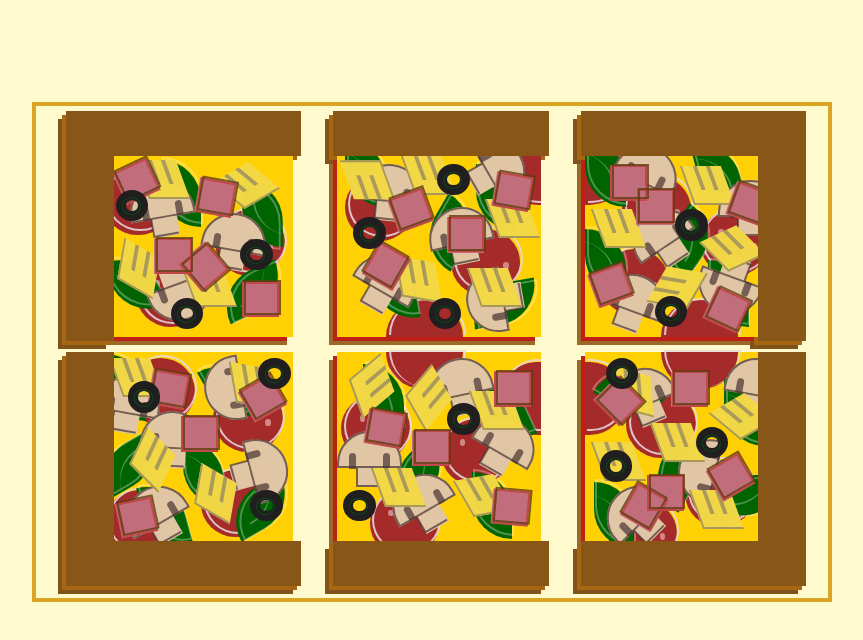
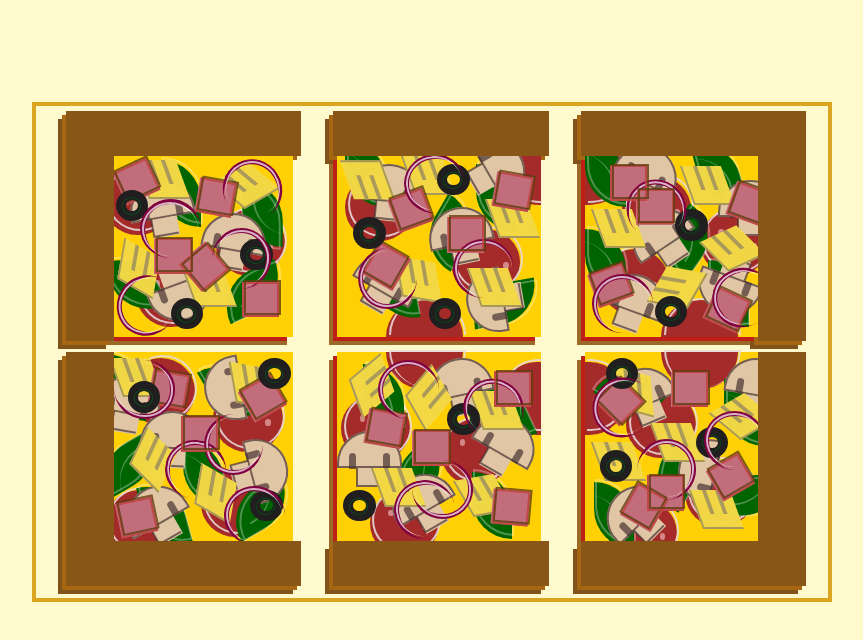
Before and after one commit to kyau8/pizza-party, a website: page index.html in a window 1280 px wide. Shown: the whole page, without its empty margins (208-1071 px from the left). Drawn offline with Linux system fonts and the light colour scheme.

Commit message:
added onion styles

```diff
--- /dev/null
+++ b/dev/styles/partials/_onions.scss
@@ -0,0 +1,142 @@
+/* ONION STYLES */
+.onion {
+    position: absolute;
+    height: 30%;
+    width: 30%;
+    border: 5px solid rgb(128, 0, 64);
+    border-right: none;
+    border-bottom: none;
+    border-radius: 50%;
+}
+
+.onion-accent {
+    position: absolute;
+    height: 100%;
+    width: 100%;
+    border: 2.5px solid rgba(255, 255, 255, 0.7);
+    left: -5%;
+    top: -5%;
+    border-right: none;
+    border-bottom: none;
+    border-radius: 50%;
+}
+
+.s-one-onion-one {
+    top: 30%;
+    left: 25%;
+}
+
+.s-one-onion-two {
+    top: 45%;
+    right: 10%;
+    transform: rotate(90deg);
+}
+
+.s-one-onion-three {
+    top: 10%;
+    right: 5%;
+    transform: rotate(60deg);
+}
+
+.s-one-onion-four {
+    top: 69%;
+    left: 13%;
+    transform: rotate(-60deg);
+}
+
+.s-two-onion-one {
+    top: 7%;
+    right: 37%;
+    transform: rotate(-10deg);
+}
+
+.s-two-onion-two {
+    top: 50%;
+    right: 13%;
+}
+
+.s-two-onion-three {
+    top: 55%;
+    left: 10%;
+    transform: rotate(-90deg);
+}
+
+.s-three-onion-one {
+    top: 20%;
+    left: 20%;
+    transform: rotate(45deg);
+}
+
+.s-three-onion-two {
+    top: 65%;
+    right: 8%;
+    transform: rotate(-30deg);
+}
+
+.s-three-onion-three {
+    top: 68%;
+    left: 3%;
+}
+
+.s-four-onion-one {
+    top: 4%;
+    left: 12%;
+    transform: rotate(-180deg);
+}
+
+.s-four-onion-two {
+    top: 45%;
+    right: 33%;
+    transform: rotate(10deg);
+}
+
+.s-four-onion-three {
+    top: 32%;
+    left: 56%;
+    transform: rotate(-90deg);
+}
+
+.s-four-onion-four {
+    top: 68%;
+    right: 4%;
+}
+
+.s-five-onion-one {
+    top: 4%;
+    right: 50%;
+}
+
+.s-five-onion-two {
+    top: 14%;
+    right: 8%;
+    transform: rotate(30deg);
+}
+
+.s-five-onion-three {
+    top: 55%;
+    left: 37%;
+    transform: rotate(180deg);
+}
+
+.s-five-onion-four {
+    top: 65%;
+    left: 28%;
+    transform: rotate(-10deg);
+}
+
+.s-six-onion-one {
+    bottom: 40%;
+    right: 12%;
+}
+
+.s-six-onion-two {
+    top: 13%;
+    left: 3%;
+    transform: rotate(-45deg);
+}
+
+.s-six-onion-three {
+    top: 45%;
+    right: 45%;
+    transform: rotate(90deg);
+}
--- a/dev/styles/styles.scss
+++ b/dev/styles/styles.scss
@@ -9,3 +9,4 @@
 @import 'partials/pineapple';
 @import 'partials/ham';
 @import 'partials/olive';
+@import 'partials/onions';
--- a/index.html
+++ b/index.html
@@ -124,6 +124,18 @@
                     </div>
                     <div class="olive s-one-olive-three">
                         <div class="olive-accent"></div>
+                    </div>
+                    <div class="onion s-one-onion-one">
+                        <div class="onion-accent"></div>
+                    </div>
+                    <div class="onion s-one-onion-two">
+                        <div class="onion-accent"></div>
+                    </div>
+                    <div class="onion s-one-onion-three">
+                        <div class="onion-accent"></div>
+                    </div>
+                    <div class="onion s-one-onion-four">
+                        <div class="onion-accent"></div>
                     </div>
                 </div>
             </div>
@@ -269,6 +281,15 @@
                     </div>
                     <div class="olive s-two-olive-three">
                         <div class="olive-accent"></div>
+                    </div>
+                    <div class="onion s-two-onion-one">
+                        <div class="onion-accent"></div>
+                    </div>
+                    <div class="onion s-two-onion-two">
+                        <div class="onion-accent"></div>
+                    </div>
+                    <div class="onion s-two-onion-three">
+                        <div class="onion-accent"></div>
                     </div>
                 </div>
             </div>
@@ -419,6 +440,15 @@
                     <div class="olive s-three-olive-two">
                         <div class="olive-accent"></div>
                     </div>
+                    <div class="onion s-three-onion-one">
+                        <div class="onion-accent"></div>
+                    </div>
+                    <div class="onion s-three-onion-two">
+                        <div class="onion-accent"></div>
+                    </div>
+                    <div class="onion s-three-onion-three">
+                        <div class="onion-accent"></div>
+                    </div>
                 </div>
             </div>
         </div>
@@ -568,6 +598,18 @@
                     <div class="olive s-four-olive-three">
                         <div class="olive-accent"></div>
                     </div>
+                    <div class="onion s-four-onion-one">
+                        <div class="onion-accent"></div>
+                    </div>
+                    <div class="onion s-four-onion-two">
+                        <div class="onion-accent"></div>
+                    </div>
+                    <div class="onion s-four-onion-three">
+                        <div class="onion-accent"></div>
+                    </div>
+                    <div class="onion s-four-onion-four">
+                        <div class="onion-accent"></div>
+                    </div>
                 </div>
             </div>
         </div>
@@ -697,6 +739,18 @@
                     </div>
                     <div class="olive s-five-olive-two">
                         <div class="olive-accent"></div>
+                    </div>
+                    <div class="onion s-five-onion-one">
+                        <div class="onion-accent"></div>
+                    </div>
+                    <div class="onion s-five-onion-two">
+                        <div class="onion-accent"></div>
+                    </div>
+                    <div class="onion s-five-onion-three">
+                        <div class="onion-accent"></div>
+                    </div>
+                    <div class="onion s-five-onion-four">
+                        <div class="onion-accent"></div>
                     </div>
                 </div>
             </div>
@@ -842,6 +896,15 @@
                     <div class="olive s-six-olive-three">
                         <div class="olive-accent"></div>
                     </div>
+                    <div class="onion s-six-onion-one">
+                        <div class="onion-accent"></div>
+                    </div>
+                    <div class="onion s-six-onion-two">
+                        <div class="onion-accent"></div>
+                    </div>
+                    <div class="onion s-six-onion-three">
+                        <div class="onion-accent"></div>
+                    </div>
                 </div>
             </div>
         </div>
--- a/public/styles/style.css
+++ b/public/styles/style.css
@@ -1319,3 +1319,138 @@ body {
 .s-six-olive-three {
   top: 3%;
   left: 10%; }
+
+/* ONION STYLES */
+.onion {
+  position: absolute;
+  height: 30%;
+  width: 30%;
+  border: 5px solid #800040;
+  border-right: none;
+  border-bottom: none;
+  border-radius: 50%; }
+
+.onion-accent {
+  position: absolute;
+  height: 100%;
+  width: 100%;
+  border: 2.5px solid rgba(255, 255, 255, 0.7);
+  left: -5%;
+  top: -5%;
+  border-right: none;
+  border-bottom: none;
+  border-radius: 50%; }
+
+.s-one-onion-one {
+  top: 30%;
+  left: 25%; }
+
+.s-one-onion-two {
+  top: 45%;
+  right: 10%;
+  -webkit-transform: rotate(90deg);
+          transform: rotate(90deg); }
+
+.s-one-onion-three {
+  top: 10%;
+  right: 5%;
+  -webkit-transform: rotate(60deg);
+          transform: rotate(60deg); }
+
+.s-one-onion-four {
+  top: 69%;
+  left: 13%;
+  -webkit-transform: rotate(-60deg);
+          transform: rotate(-60deg); }
+
+.s-two-onion-one {
+  top: 7%;
+  right: 37%;
+  -webkit-transform: rotate(-10deg);
+          transform: rotate(-10deg); }
+
+.s-two-onion-two {
+  top: 50%;
+  right: 13%; }
+
+.s-two-onion-three {
+  top: 55%;
+  left: 10%;
+  -webkit-transform: rotate(-90deg);
+          transform: rotate(-90deg); }
+
+.s-three-onion-one {
+  top: 20%;
+  left: 20%;
+  -webkit-transform: rotate(45deg);
+          transform: rotate(45deg); }
+
+.s-three-onion-two {
+  top: 65%;
+  right: 8%;
+  -webkit-transform: rotate(-30deg);
+          transform: rotate(-30deg); }
+
+.s-three-onion-three {
+  top: 68%;
+  left: 3%; }
+
+.s-four-onion-one {
+  top: 4%;
+  left: 12%;
+  -webkit-transform: rotate(-180deg);
+          transform: rotate(-180deg); }
+
+.s-four-onion-two {
+  top: 45%;
+  right: 33%;
+  -webkit-transform: rotate(10deg);
+          transform: rotate(10deg); }
+
+.s-four-onion-three {
+  top: 32%;
+  left: 56%;
+  -webkit-transform: rotate(-90deg);
+          transform: rotate(-90deg); }
+
+.s-four-onion-four {
+  top: 68%;
+  right: 4%; }
+
+.s-five-onion-one {
+  top: 4%;
+  right: 50%; }
+
+.s-five-onion-two {
+  top: 14%;
+  right: 8%;
+  -webkit-transform: rotate(30deg);
+          transform: rotate(30deg); }
+
+.s-five-onion-three {
+  top: 55%;
+  left: 37%;
+  -webkit-transform: rotate(180deg);
+          transform: rotate(180deg); }
+
+.s-five-onion-four {
+  top: 65%;
+  left: 28%;
+  -webkit-transform: rotate(-10deg);
+          transform: rotate(-10deg); }
+
+.s-six-onion-one {
+  bottom: 40%;
+  right: 12%; }
+
+.s-six-onion-two {
+  top: 13%;
+  left: 3%;
+  -webkit-transform: rotate(-45deg);
+          transform: rotate(-45deg); }
+
+.s-six-onion-three {
+  top: 45%;
+  right: 45%;
+  -webkit-transform: rotate(90deg);
+          transform: rotate(90deg); }
```
